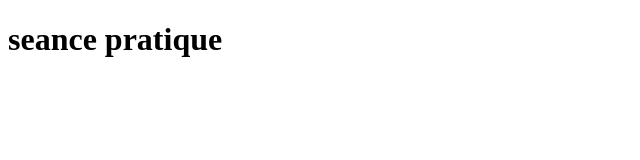
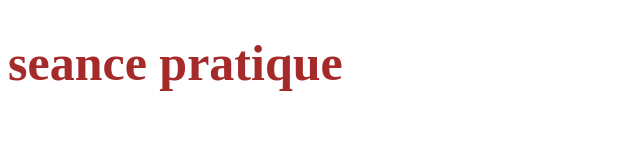
Before and after one commit to chadrack5154/apprentissage_git, a plain HTML site: page index.html in a window 1280 px wide. Shown: the whole page, without its empty margins (0-640 px from the left). Drawn offline with Linux system fonts and the light colour scheme.

Commit message:
update color

```diff
--- a/index.html
+++ b/index.html
@@ -4,6 +4,7 @@
     <meta charset="UTF-8">
     <meta name="viewport" content="width=device-width, initial-scale=1.0">
     <title>Document</title>
+    <link rel="stylesheet" href="./style.css">
 </head>
 <body>
     <h1>seance pratique</h1>
--- /dev/null
+++ b/style.css
@@ -0,0 +1,4 @@
+h1{
+    color :brown;
+    font-size: 50px;
+}
```
